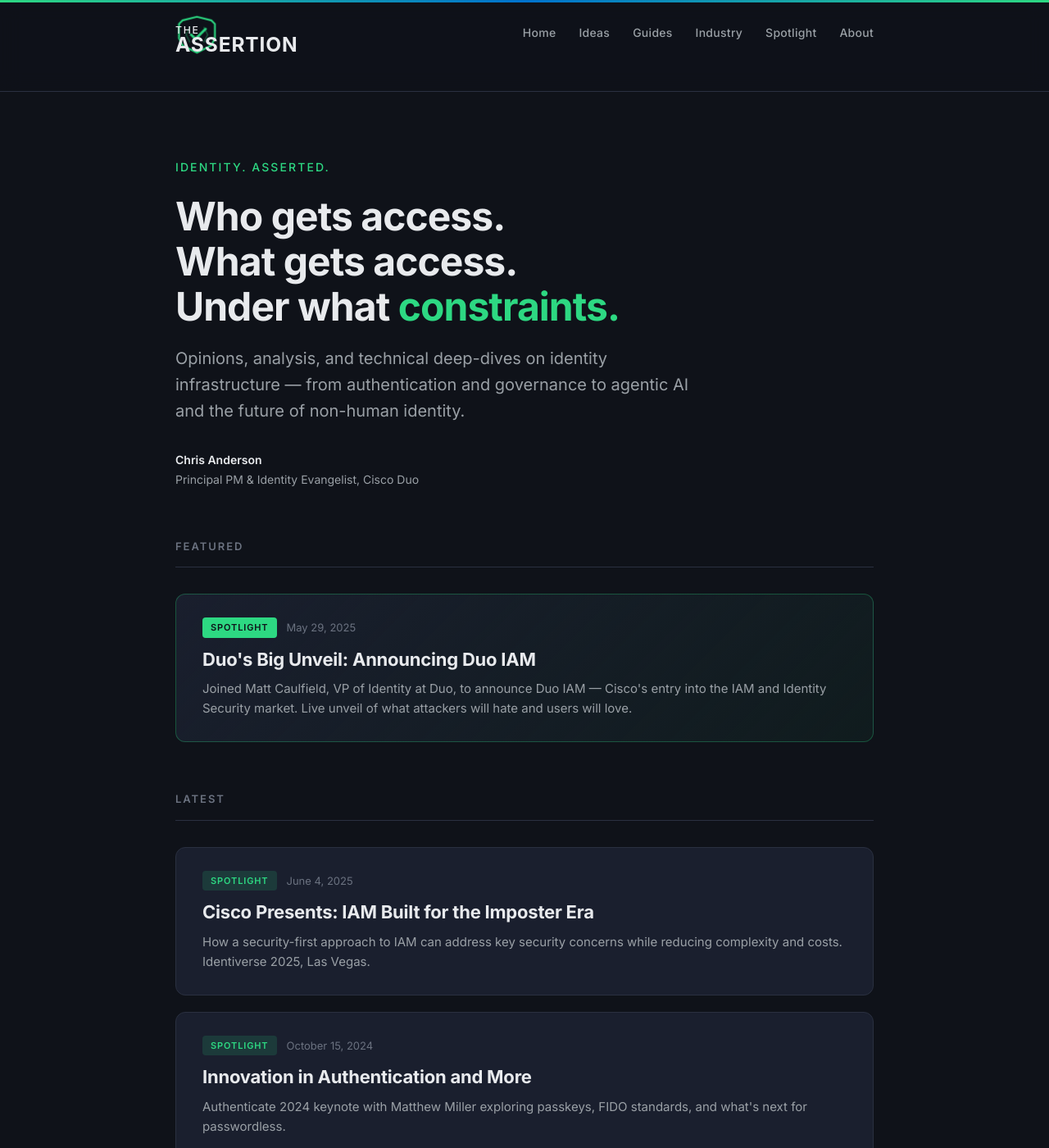
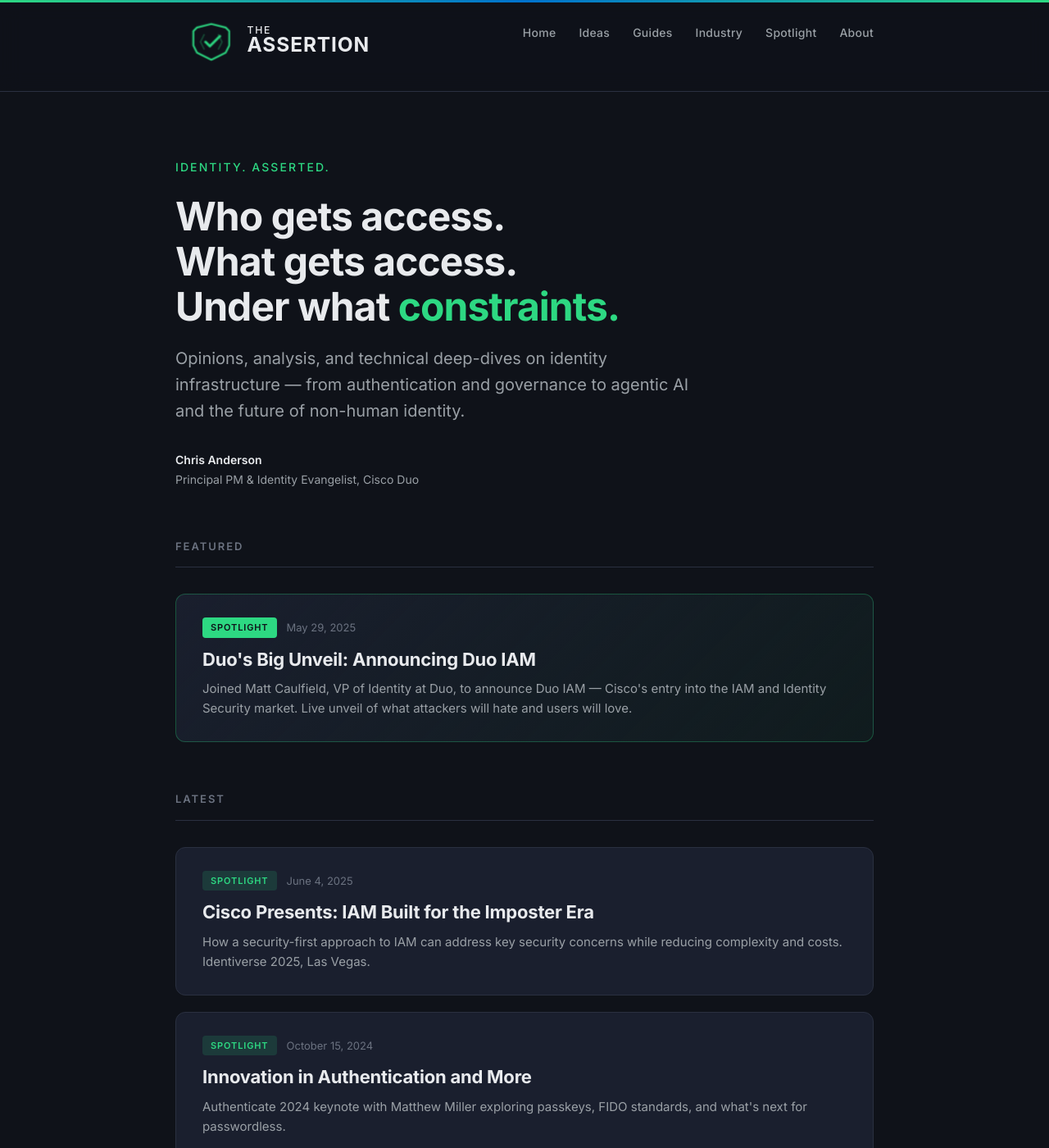
Before and after one commit to christophe81/christophe81.github.io, a Jekyll site: the page built from index.html, in a window 1280 px wide and 1400 px high. Shown: the whole window at 82% size. Built offline with Jekyll 4.4.1, drawn with Linux system fonts in a browser that asks for light colours; the list of posts is cut into pages by our own code.

Commit message:
Fix SVG transform conflict: nest position and animation groups
CSS transforms override SVG transform attributes, so shield and text
lost their positions during animation. Fix: outer <g> for SVG position,
inner <g> for CSS animation — they compose correctly when separated.

Co-Authored-By: Claude Opus 4.6 <noreply@anthropic.com>

```diff
--- a/_layouts/default.html
+++ b/_layouts/default.html
@@ -22,7 +22,8 @@
           <header class="masthead clearfix">
             <a href="{{ site.baseurl }}/" class="site-avatar">
               <svg class="logo-animated" width="400" height="80" viewBox="0 0 400 80" fill="none" xmlns="http://www.w3.org/2000/svg">
-                <g class="shield-group" transform="translate(20, 10)">
+                <g transform="translate(20, 10)">
+                  <g class="shield-group">
                     <path class="shield-outline" d="M30 5 L50 10 L55 15 L55 35 L50 45 L30 55 L10 45 L5 35 L5 15 L10 10 Z"
                           fill="none" stroke="#2dd882" stroke-width="2.5" stroke-linejoin="round"/>
                     <path class="bracket" d="M20 20 L15 30 L20 40"
@@ -32,11 +33,14 @@
                     <path class="checkmark" d="M22 30 L28 36 L42 22"
                           stroke="#2dd882" stroke-width="3.5" stroke-linecap="round" stroke-linejoin="round" fill="none"/>
                   </g>
-                <g class="logo-text" transform="translate(100, 0)">
+                </g>
+                <g transform="translate(100, 0)">
+                  <g class="logo-text">
                     <text x="0" y="28" font-family="-apple-system, BlinkMacSystemFont, 'Segoe UI', Roboto, Helvetica, Arial, sans-serif"
                           font-size="14" font-weight="500" letter-spacing="2" fill="#e8eaed">THE</text>
                     <text x="0" y="54" font-family="-apple-system, BlinkMacSystemFont, 'Segoe UI', Roboto, Helvetica, Arial, sans-serif"
                           font-size="28" font-weight="700" letter-spacing="1" fill="#e8eaed">ASSERTION</text>
+                  </g>
                 </g>
               </svg>
             </a>
--- a/assets/style.scss
+++ b/assets/style.scss
@@ -281,7 +281,7 @@ p > img {
 
 .logo-animated {
   .shield-group {
-    transform-origin: 50px 37px;
+    transform-origin: 30px 30px;
     animation: shieldRotateIn 0.8s cubic-bezier(0.22, 1, 0.36, 1) forwards,
                breatheScale 4s ease-in-out 2s infinite;
   }
```
Lines whose indentation alone changed are shown as unchanged.
